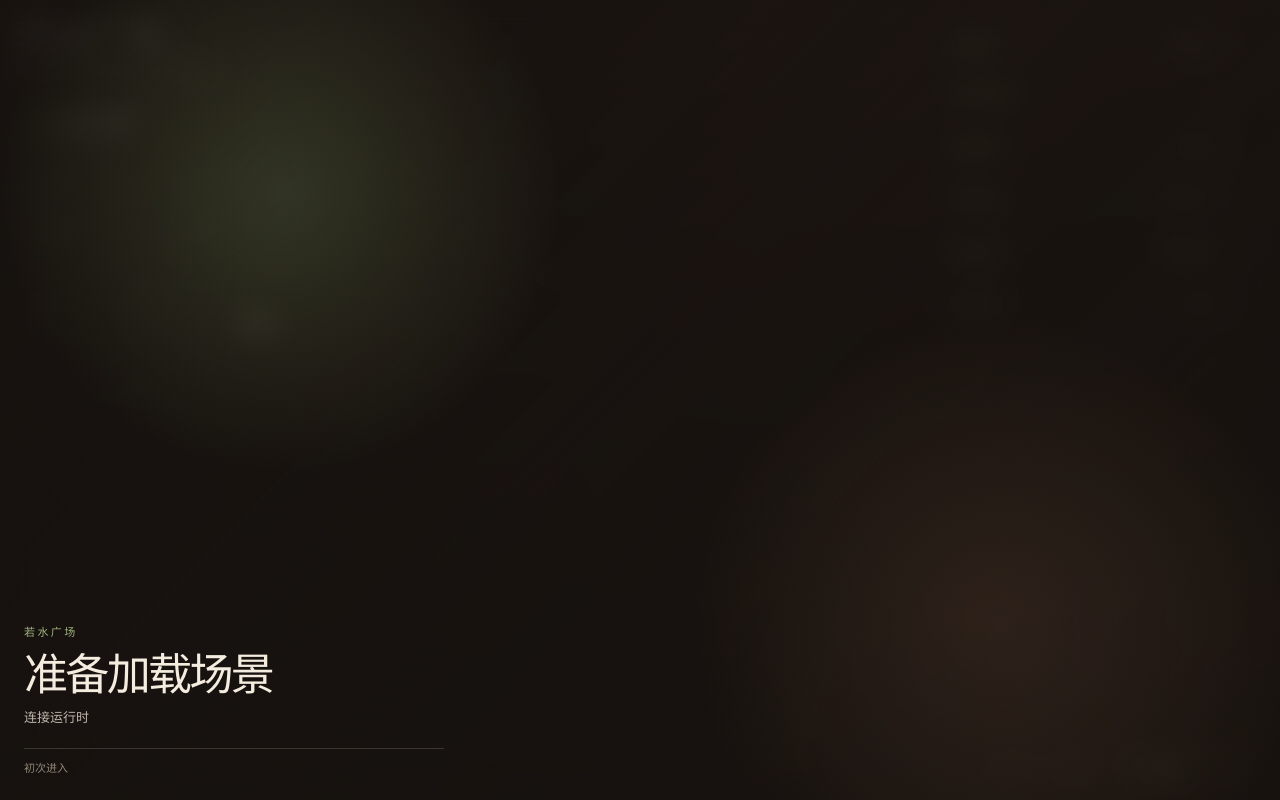
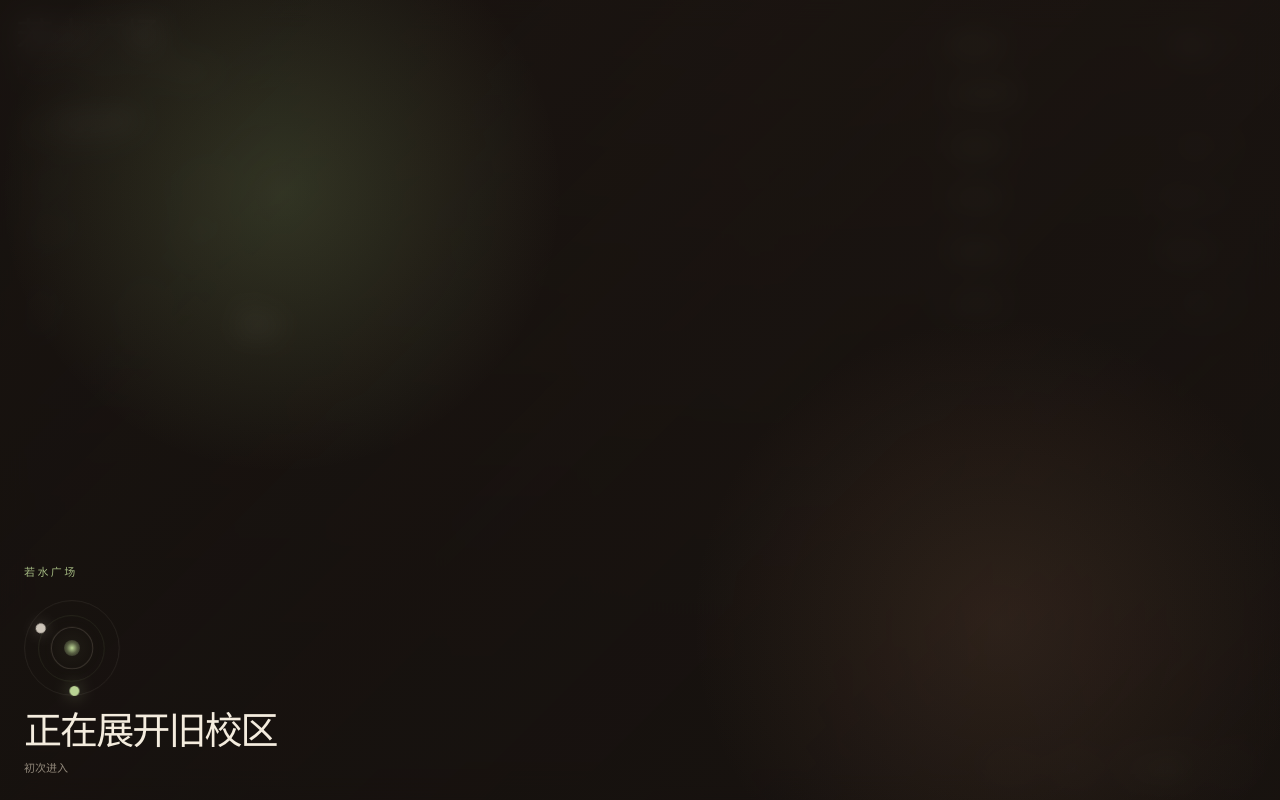
Before and after one commit to Taz-dingo/ruoshui, a React (Vite) app in the folder web/: page / in a window 1280 px wide. Built offline with nearby package versions, Linux system fonts and the light colour scheme.

Commit message:
feat: switch viewer loading to graphic indicator

```diff
--- a/web/src/components/viewer/LoadingOverlay.tsx
+++ b/web/src/components/viewer/LoadingOverlay.tsx
@@ -2,8 +2,8 @@ import { useViewerUiStore } from '../../ui/state/viewer-ui-store';
 
 function LoadingOverlay() {
   const loading = useViewerUiStore((store) => store.loading);
-  const status = useViewerUiStore((store) => store.status);
   const sceneMeta = useViewerUiStore((store) => store.sceneMeta);
+  const modeLabel = loading.mode === 'boot' ? '正在展开旧校区' : '正在切换场景版本';
 
   return (
     <div
@@ -14,15 +14,21 @@ function LoadingOverlay() {
       <div className="loading-overlay-scrim" />
       <div className="loading-overlay-copy">
         <span className="loading-overlay-kicker">若水广场</span>
-        <h2>{status.title}</h2>
-        <p>{status.detail}</p>
-        <div className="loading-overlay-track" aria-hidden="true">
-          <span className="loading-overlay-track-fill" />
+        <div className="loading-overlay-graphic" aria-hidden="true">
+          <span className="loading-ring loading-ring-outer" />
+          <span className="loading-ring loading-ring-middle" />
+          <span className="loading-ring loading-ring-inner" />
+          <span className="loading-orbit loading-orbit-a">
+            <span className="loading-orbit-dot" />
+          </span>
+          <span className="loading-orbit loading-orbit-b">
+            <span className="loading-orbit-dot" />
+          </span>
+          <span className="loading-core" />
         </div>
+        <h2>{modeLabel}</h2>
         <div className="loading-overlay-meta">
-          <span>
-            {loading.mode === 'boot' ? '初次进入' : '版本切换'}
-          </span>
+          <span>{loading.mode === 'boot' ? '初次进入' : '版本切换'}</span>
           {sceneMeta.title !== '—' ? <span>{sceneMeta.title}</span> : null}
         </div>
       </div>
--- a/web/src/style.css
+++ b/web/src/style.css
@@ -108,25 +108,71 @@
     color: rgba(199, 227, 158, 0.78);
   }
 
-  .loading-overlay-copy h2 {
-    @apply mt-3 mb-0 text-[clamp(28px,4vw,44px)] leading-[0.96] tracking-[-0.06em];
-    text-wrap: balance;
+  .loading-overlay-graphic {
+    @apply relative mt-5 mb-4 h-24 w-24;
   }
 
-  .loading-overlay-copy p {
-    @apply mt-3 mb-0 max-w-[28rem] text-[13px] leading-[1.6];
-    color: rgba(244, 236, 222, 0.76);
+  .loading-ring,
+  .loading-orbit,
+  .loading-core {
+    @apply absolute rounded-full;
   }
 
-  .loading-overlay-track {
-    @apply mt-5 h-px w-full overflow-hidden;
-    background: rgba(244, 236, 222, 0.16);
+  .loading-ring {
+    border: 1px solid rgba(244, 236, 222, 0.12);
   }
 
-  .loading-overlay-track-fill {
-    @apply block h-full w-1/3;
-    background: linear-gradient(90deg, rgba(199, 227, 158, 0) 0%, rgba(199, 227, 158, 0.92) 45%, rgba(244, 236, 222, 0) 100%);
-    animation: ruoshui-loading-sweep 1.35s ease-in-out infinite;
+  .loading-ring-outer {
+    @apply inset-0;
+    animation: ruoshui-loading-breathe 2.4s ease-in-out infinite;
+  }
+
+  .loading-ring-middle {
+    inset: 14%;
+    border-color: rgba(199, 227, 158, 0.2);
+    animation: ruoshui-loading-breathe 1.9s ease-in-out infinite reverse;
+  }
+
+  .loading-ring-inner {
+    inset: 28%;
+    border-color: rgba(231, 218, 198, 0.22);
+    animation: ruoshui-loading-breathe 1.5s ease-in-out infinite;
+  }
+
+  .loading-orbit {
+    @apply inset-0;
+  }
+
+  .loading-orbit-a {
+    animation: ruoshui-loading-spin 2.2s linear infinite;
+  }
+
+  .loading-orbit-b {
+    animation: ruoshui-loading-spin 3.3s linear infinite reverse;
+  }
+
+  .loading-orbit-dot {
+    @apply absolute left-1/2 top-0 h-2.5 w-2.5 -translate-x-1/2 rounded-full;
+    background: rgba(199, 227, 158, 0.92);
+    box-shadow: 0 0 16px rgba(199, 227, 158, 0.42);
+  }
+
+  .loading-orbit-b .loading-orbit-dot {
+    top: auto;
+    bottom: 6%;
+    background: rgba(244, 236, 222, 0.82);
+    box-shadow: 0 0 14px rgba(244, 236, 222, 0.26);
+  }
+
+  .loading-core {
+    @apply left-1/2 top-1/2 h-4 w-4 -translate-x-1/2 -translate-y-1/2;
+    background: radial-gradient(circle, rgba(199, 227, 158, 0.95) 0%, rgba(199, 227, 158, 0.38) 46%, rgba(199, 227, 158, 0) 100%);
+    box-shadow: 0 0 24px rgba(199, 227, 158, 0.2);
+  }
+
+  .loading-overlay-copy h2 {
+    @apply mt-0 mb-0 text-[clamp(26px,3.6vw,38px)] leading-[0.96] tracking-[-0.05em];
+    text-wrap: balance;
   }
 
   .loading-overlay-meta {
@@ -760,13 +806,30 @@
     transform: none;
   }
 
-  @keyframes ruoshui-loading-sweep {
+  @keyframes ruoshui-loading-spin {
     0% {
-      transform: translateX(-140%);
+      transform: rotate(0deg);
     }
 
     100% {
-      transform: translateX(320%);
+      transform: rotate(360deg);
+    }
+  }
+
+  @keyframes ruoshui-loading-breathe {
+    0% {
+      opacity: 0.42;
+      transform: scale(0.96);
+    }
+
+    50% {
+      opacity: 0.92;
+      transform: scale(1.02);
+    }
+
+    100% {
+      opacity: 0.42;
+      transform: scale(0.96);
     }
   }
 }
```
